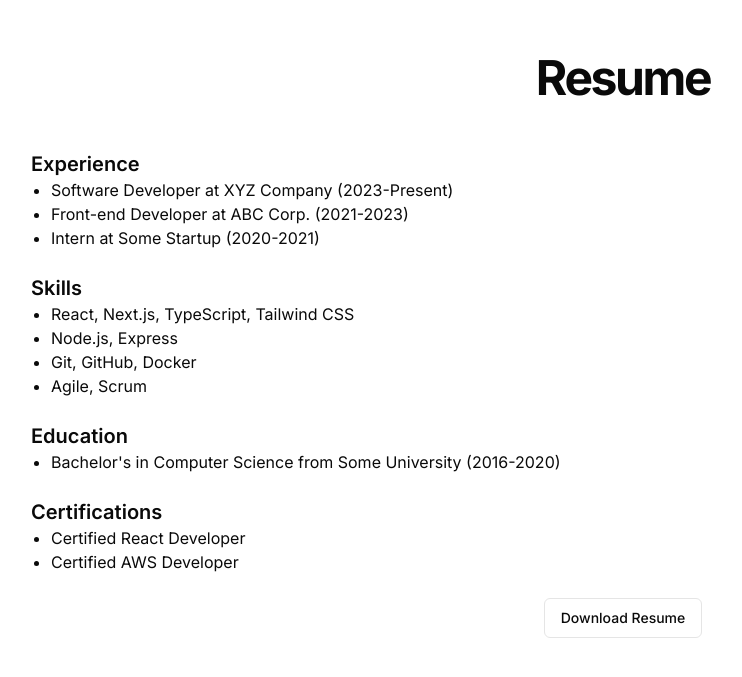
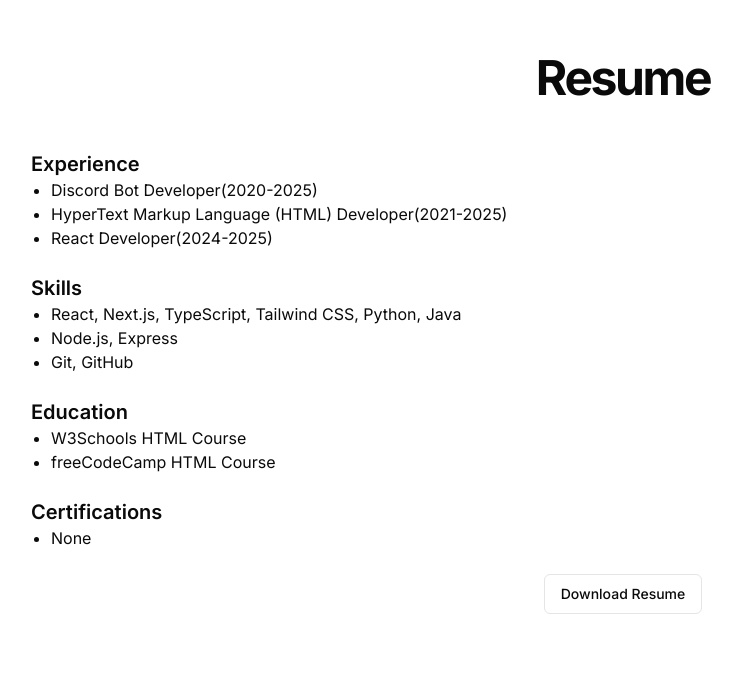
Before and after one commit to ItzAurorae/protfilo, a Next.js app: page / in a window 1280 px wide. Shown: the part 539-1216 px from the top of the page, without its empty margins (17-759 px from the left). Built offline with nearby package versions, Linux system fonts and the light colour scheme.

Commit message:
Update resume.tsx

```diff
--- a/app/components/resume.tsx
+++ b/app/components/resume.tsx
@@ -11,31 +11,30 @@ const Resume = () => {
           <div>
             <h3 className="text-xl font-semibold">Experience</h3>
             <ul className="list-disc pl-5">
-              <li>Software Developer at XYZ Company (2023-Present)</li>
-              <li>Front-end Developer at ABC Corp. (2021-2023)</li>
-              <li>Intern at Some Startup (2020-2021)</li>
+              <li>Discord Bot Developer(2020-2025)</li>
+              <li>HyperText Markup Language (HTML) Developer(2021-2025)</li>
+              <li>React Developer(2024-2025)</li>
             </ul>
           </div>
           <div>
             <h3 className="text-xl font-semibold">Skills</h3>
             <ul className="list-disc pl-5">
-              <li>React, Next.js, TypeScript, Tailwind CSS</li>
+              <li>React, Next.js, TypeScript, Tailwind CSS, Python, Java</li>
               <li>Node.js, Express</li>
-              <li>Git, GitHub, Docker</li>
-              <li>Agile, Scrum</li>
+              <li>Git, GitHub</li>
             </ul>
           </div>
           <div>
             <h3 className="text-xl font-semibold">Education</h3>
             <ul className="list-disc pl-5">
-              <li>Bachelor's in Computer Science from Some University (2016-2020)</li>
+              <li>W3Schools HTML Course</li>
+              <li>freeCodeCamp HTML Course</li>
             </ul>
           </div>
           <div>
             <h3 className="text-xl font-semibold">Certifications</h3>
             <ul className="list-disc pl-5">
-              <li>Certified React Developer</li>
-              <li>Certified AWS Developer</li>
+              <li>None</li>
             </ul>
           </div>
           <div className="flex justify-center">
```
